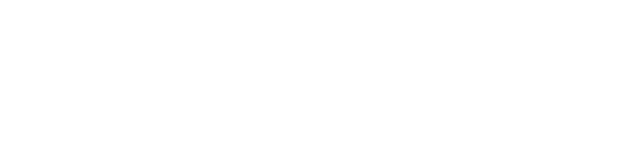
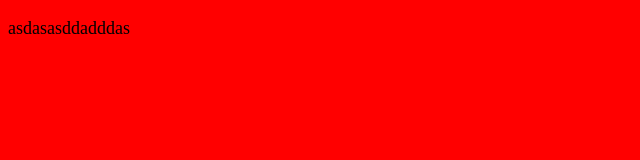
Before and after one commit to DmitriyGrigorev-S/git-test, a plain HTML site: page index.html in a window 1280 px wide. Shown: the whole page, without its empty margins (0-640 px from the left). Drawn offline with Linux system fonts and the light colour scheme.

Commit message:
Second commit

```diff
--- a/css/main.css
+++ b/css/main.css
@@ -0,0 +1,7 @@
+body {
+    background-color: red;
+}
+
+p {
+    font-size: 18px;
+}
--- a/index.html
+++ b/index.html
@@ -4,9 +4,12 @@
     <meta charset="UTF-8">
     <meta name="viewport" content="width=device-width, initial-scale=1.0">
     <meta http-equiv="X-UA-Compatible" content="ie=edge">
-    <title>Document</title>
+    <link rel="stylesheet" href="css/main.css">
+    <title>Git Start Project</title>
 </head>
 <body>
 
+    <p>asdasasddadddas</p>
+
 </body>
 </html>
```
